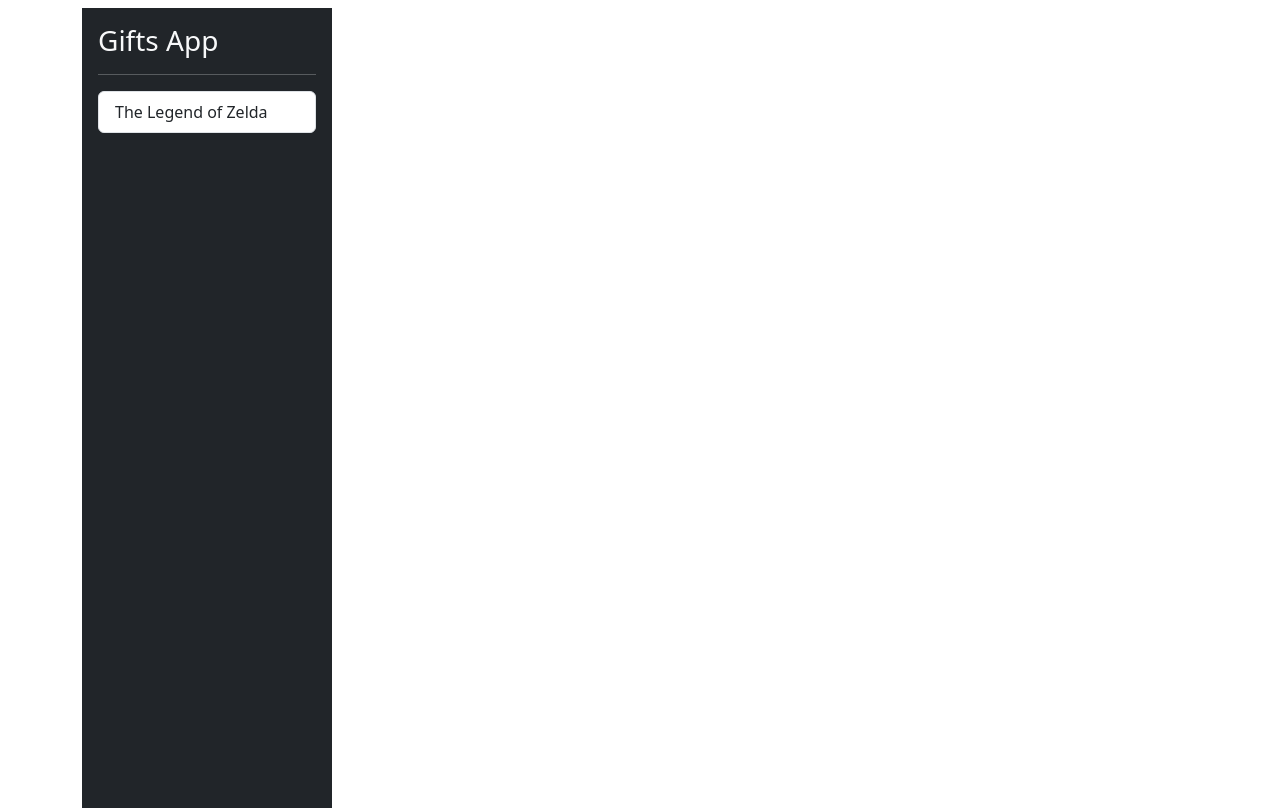
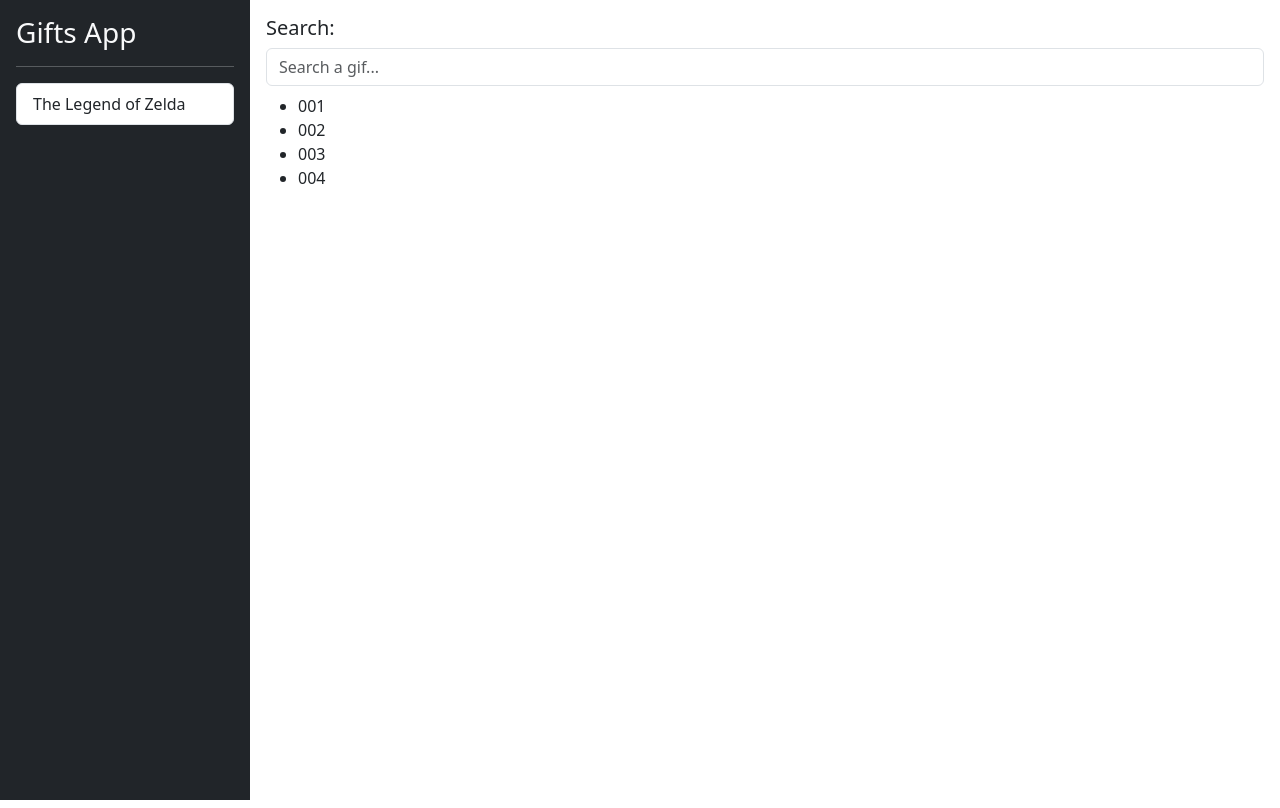
Before and after one commit to caindra/learning_angular, an Angular app in the folder 02-gifs-app/: page / in a window 1280 px wide. Built offline with nearby package versions, Linux system fonts and the light colour scheme.

Commit message:
home page created

```diff
--- a/02-gifs-app/src/app/app.component.html
+++ b/02-gifs-app/src/app/app.component.html
@@ -2,4 +2,5 @@
   <!-- Sidebar -->
   <shared-sidebar></shared-sidebar>
   <!-- Main content -->
+   <gifs-home-page class="flex-fill"></gifs-home-page>
 </div>
--- /dev/null
+++ b/02-gifs-app/src/app/gifs/components/search-box/search-box.component.ts
@@ -0,0 +1,18 @@
+import { Component } from '@angular/core';
+
+@Component({
+  selector: 'gifs-search-box',
+  standalone: false,
+
+  template: `
+    <h5>Search:</h5>
+    <input
+      type="text"
+      class="form-control"
+      placeholder="Search a gif..."
+    />
+  `
+})
+export class SearchBoxComponent {
+
+}
--- /dev/null
+++ b/02-gifs-app/src/app/gifs/pages/home-page/home-page.component.html
@@ -0,0 +1,13 @@
+<div class="row p-3">
+  <div class="col-12">
+    <gifs-search-box></gifs-search-box>
+  </div>
+  <div class="col-12 pt-2">
+    <ul>
+      <li>001</li>
+      <li>002</li>
+      <li>003</li>
+      <li>004</li>
+    </ul>
+  </div>
+</div>
--- a/02-gifs-app/src/index.html
+++ b/02-gifs-app/src/index.html
@@ -8,7 +8,7 @@
   <link rel="icon" type="image/x-icon" href="favicon.ico">
   <link href="https://cdn.jsdelivr.net/npm/bootstrap@5.3.3/dist/css/bootstrap.min.css" rel="stylesheet" integrity="sha384-QWTKZyjpPEjISv5WaRU9OFeRpok6YctnYmDr5pNlyT2bRjXh0JMhjY6hW+ALEwIH" crossorigin="anonymous">
 </head>
-<body class="container pt-2">
+<body>
   <app-root></app-root>
 </body>
 </html>
```
Also changed, not shown: 02-gifs-app/src/app/gifs/gifs.module.ts (+11 -1 lines), 02-gifs-app/src/app/gifs/pages/home-page/home-page.component.ts (added, +12 -0 lines), 02-gifs-app/src/app/gifs/pages/home-page/home-page.component.scss (added), 1 other file (tests, documents, lock files or other folders).
